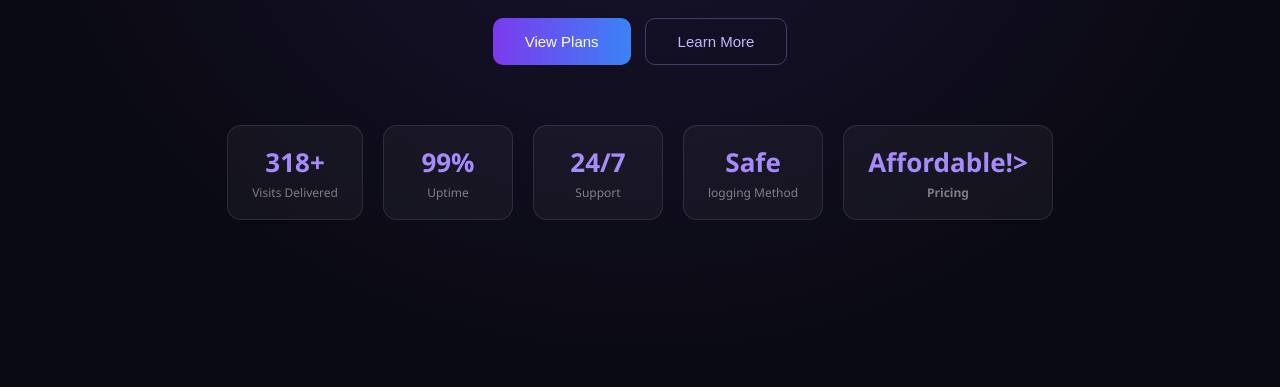
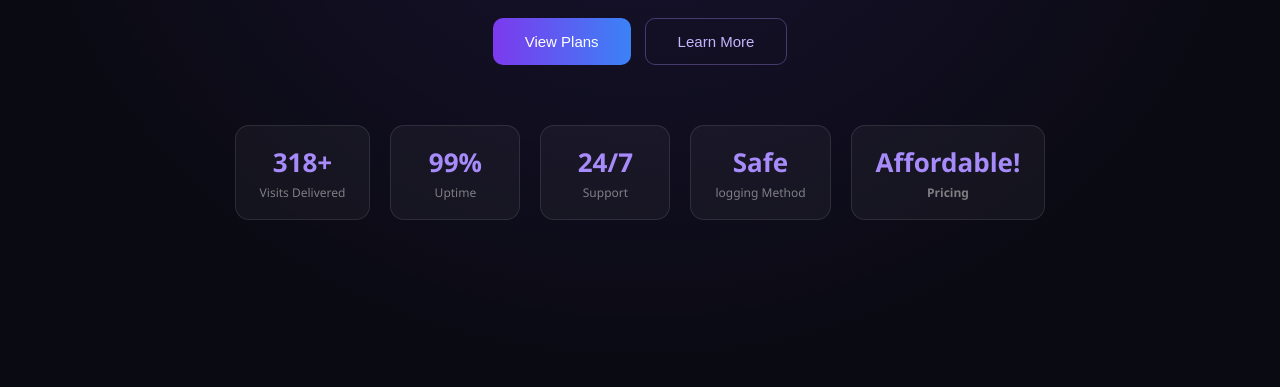
Before and after one commit to womerx/robotv1, a plain HTML site: page index.html in a window 1280 px wide. Shown: the part 413-800 px from the top of the page. Drawn offline with Linux system fonts and the light colour scheme.

Commit message:
Update index.html

```diff
--- a/index.html
+++ b/index.html
@@ -103,7 +103,7 @@ footer a:hover{text-decoration:underline;}
     <div class="fcard"><div class="num">99%</div><div class="lbl">Uptime</div></div>
     <div class="fcard"><div class="num">24/7</div><div class="lbl">Support</div></div>
     <div class="fcard"><div class="num">Safe</div><div class="lbl">logging Method</div></div>
-    <div class="fcard"><div class="num">Affordable!><div class="lbl">Pricing</div></div>
+    <div class="fcard"><div class="num">Affordable!<div class="lbl">Pricing</div></div>
   </div>
 </section>
 
```
